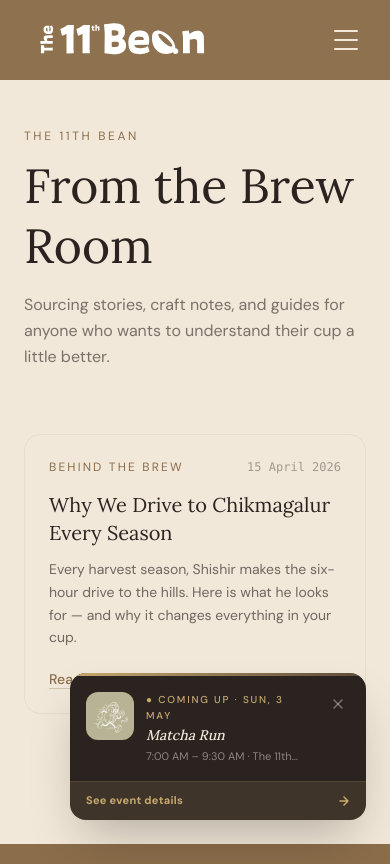
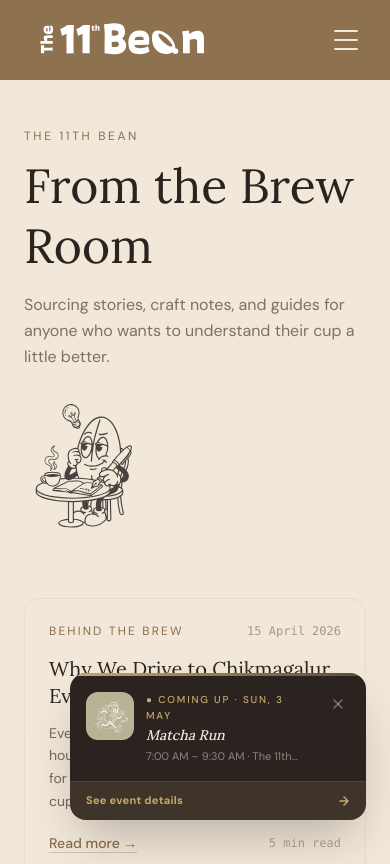
Before and after one commit to Tejas-dj/The_11th_Bean, a Next.js app: page /blog in a window 390 px wide. Shown: the top 864 px of the page. Built offline with nearby package versions, Linux system fonts and the light colour scheme.

Commit message:
blog mascot mobile render

```diff
--- a/app/blog/page.tsx
+++ b/app/blog/page.tsx
@@ -27,8 +27,8 @@
     <div className="bg-cream min-h-screen pt-32 pb-24">
       <div className="max-w-[1400px] mx-auto px-6 lg:px-10">
         {/* Page header */}
-        <div className="mb-16 flex items-center justify-between gap-8">
-          {/* Text — left side */}
+        <div className="mb-16 flex flex-col md:flex-row md:items-center md:justify-between gap-6 md:gap-8">
+          {/* Text */}
           <div>
             <p className="text-caramel text-xs tracking-[0.22em] uppercase mb-3 font-sans">
               The 11th Bean
@@ -44,9 +44,9 @@
             </p>
           </div>
 
-          {/* Blog writer mascot — fills the empty right space */}
+          {/* Blog writer mascot — below text on mobile, right side on desktop */}
           <div
-            className="hidden md:block flex-shrink-0 w-48 lg:w-64 select-none pointer-events-none"
+            className="flex-shrink-0 w-32 md:w-48 lg:w-64 select-none pointer-events-none self-start md:self-center"
             aria-hidden="true"
           >
             <Image
```
